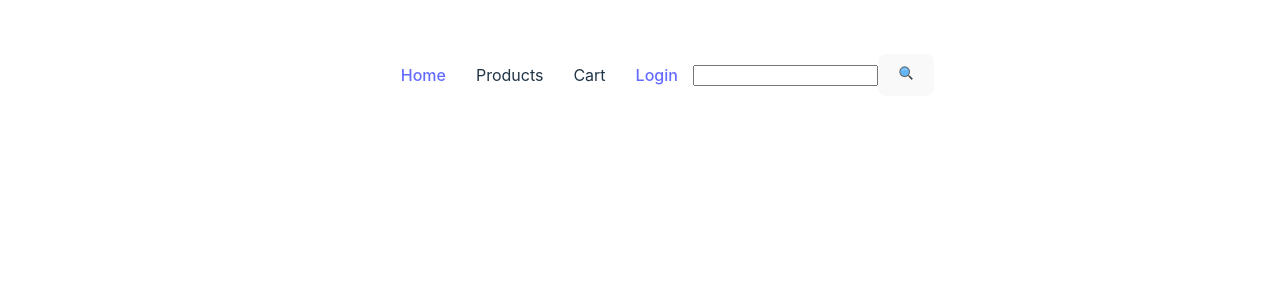
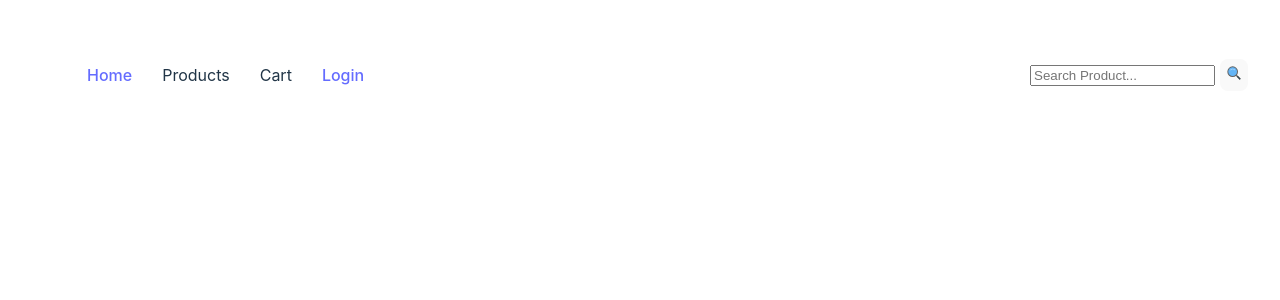
Before and after one commit to DigoBaiocchi/ecommerceAPI, a React (Vite) app in the folder client/: page / in a window 1280 px wide. Shown: the top 300 px of the page. Built offline with nearby package versions, Linux system fonts and the light colour scheme.

Commit message:
Add style to header and placeholder message to search input
Add 40% width to nav and 60% to search, justify .search content to right
and add padding and margins to search div

```diff
--- a/client/src/components/header.css
+++ b/client/src/components/header.css
@@ -3,16 +3,31 @@ nav {
     justify-content: center;
 }
 
-.search {
-    display: flex;
-    align-items: center;
-}
-
 nav ul {
     list-style-type: none;
     display: flex;
+    width: 40%;
 }
 
 nav ul li {
     padding: 15px;
 }
+
+.search {
+    display: flex;
+    align-items: center;
+    justify-content: right;
+    width: 60%;
+}
+
+.search h3 {
+    padding: 5px;
+}
+
+.search input {
+    margin: 5px
+}
+
+.search button {
+    padding: 5px;
+}
--- a/client/src/components/header.tsx
+++ b/client/src/components/header.tsx
@@ -33,7 +33,7 @@ function Header() {
                 </ul>
                 <div className="search">
                     <h3>{userUsername ? `Welcome, ${userUsername}` : ''}</h3>
-                    <input></input>
+                    <input placeholder="Search Product..."></input>
                     <button><FcSearch /></button>
                 </div>
             </nav>
```
